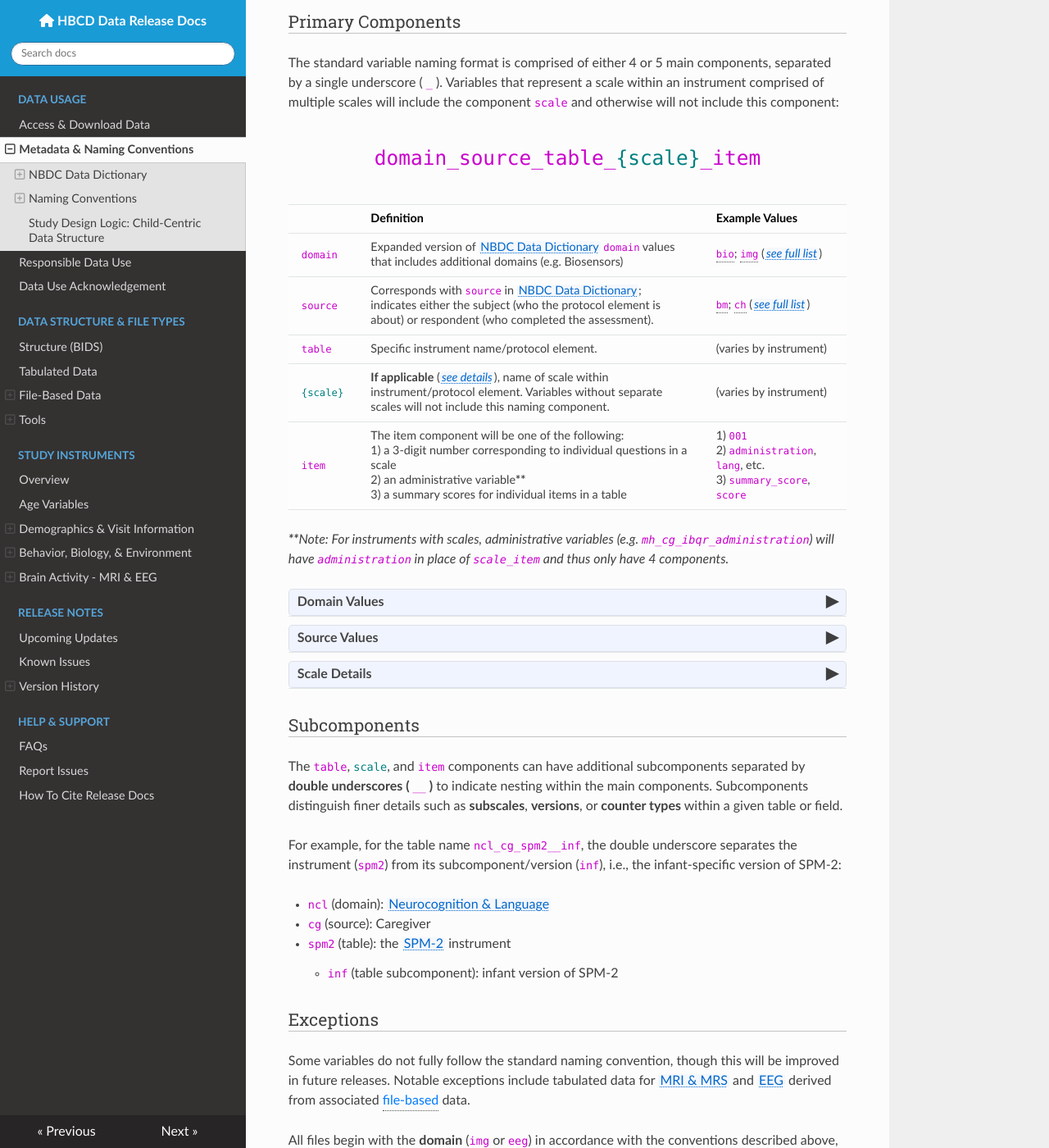
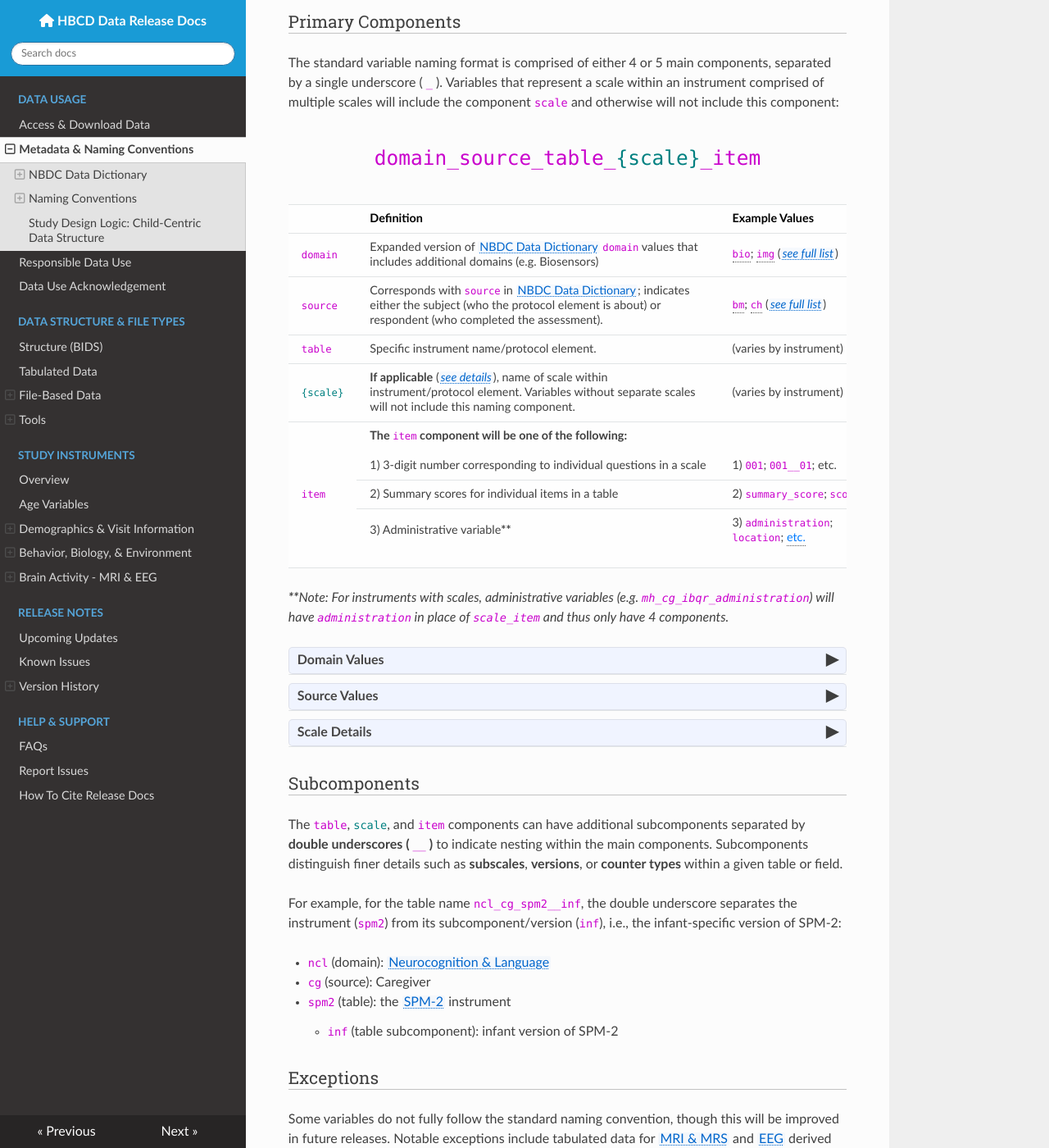
Before and after one commit to nbdc-datahub/hbcd-docs, an MkDocs documentation site: the page built from docs/access/metadata.md, in a window 1280 px wide and 1400 px high, scrolled down 3186 px. Shown: the whole window at 82% size. Built offline with MkDocs 1.6.1, drawn with Linux system fonts in a browser that asks for light colours; nearby versions of some CDN libraries.

Commit message:
clarify item component re: admin variables

```diff
--- a/docs/access/metadata.md
+++ b/docs/access/metadata.md
@@ -379,8 +379,8 @@ The standard variable naming format is comprised of either 4 or 5 main component
 <table class="table-no-vertical-lines" style="width: 100%; border-collapse: collapse; table-layout: fixed;">
 <thead>
   <th style="width: 5%;"></th>
-  <th style="width: 60%;">Definition</th>
-  <th style="width: 25%;">Example Values</th>
+  <th style="width: 50%;">Definition</th>
+  <th style="width: 30%;">Example Values</th>
 </thead>
 <tbody>
 <tr>
@@ -407,14 +407,20 @@ The standard variable naming format is comprised of either 4 or 5 main component
 <td style="word-wrap: break-word; white-space: normal;">(varies by instrument)</td></tr>
 </tr>
 <tr>
-<td><b><code>item</code></b></td>
-<td style="word-wrap: break-word; white-space: normal;">The item component will be one of the following:<br>
-  1) a 3-digit number corresponding to individual questions in a scale<br>
-  2) an administrative variable<b>**</b><br>
-  3) a summary scores for individual items in a table</td>
-<td style="word-wrap: break-word; white-space: normal;"> 1) <code>001</code><br>
-  2) <code>administration</code>, <code>lang</code>, etc.<br>
-  3) <code>summary_score</code>, <code>score</code></td></tr>
+  <td colspan="1" rowspan="3">
+  <div><b><code>item</code></b></div>
+  </td>
+  <td><b>The <code>item</code> component will be one of the following:</b><br><br>
+    1) 3-digit number corresponding to individual questions in a scale</td>
+  <td><br><br>1) <code>001</code>; <code>001__01</code>; etc.</td>
+  </tr>
+  <tr>
+  <td>2) Summary scores for individual items in a table</td>
+  <td>2) <code>summary_score</code>; <code>score</code>; etc.</td>
+  </tr>
+  <tr>
+  <td>3) Administrative variable<b>**</b><br><br></td>
+  <td style="word-wrap: break-word; white-space: normal;">3) <code>administration</code>; <code>location</code>; <span class="tooltip tooltip-left">etc.<span class="tooltiptext"><code>lang</code>; <code>date_taken</code>; <code>candidate_age</code>; <code>gestational_age</code>; <code>adjusted_age</code></span></span><br><br></td>
 </tr>
 </tbody>
 </table>
@@ -503,7 +509,7 @@ The standard variable naming format is comprised of either 4 or 5 main component
 <p>Study instruments/tables composed of multiple scales will include the <code><span style="color: teal;">{scale}</span></code> naming component. This is applicable to the following instruments in the current release:</p>
 <br>
 <br>
-<table class="table-no-vertical-lines" style="width: 100%; border-collapse: collapse; table-layout: fixed; font-size: 15px"">
+<table class="table-no-vertical-lines" style="width: 100%; border-collapse: collapse; table-layout: fixed; font-size: 15px">
   <thead>
     <tr>
       <th style="width: 5%; padding-right: 2px;">Domain</th>
--- a/docs/css/custom.css
+++ b/docs/css/custom.css
@@ -32,7 +32,8 @@
 }
 
 /* Inline code styling */
-:not(pre) > code {
+/* Default inline code styling */
+code {
   background: none !important;
   border: none !important;
   padding: 0 !important;
@@ -40,12 +41,21 @@
   font-size: 0.85em !important;
   font-weight: 500;
 }
-
-code, pre {
+/* Reset for code inside <pre> */
+pre > code {
+  all: unset;
   font-family: 'Fira Code', 'JetBrains Mono', 'Source Code Pro', monospace;
   font-size: 0.95em;
 }
-
+/* Reset for code inside tooltips */
+.tooltiptext code,
+[role="tooltiptext"] code {
+  all: unset;
+  font-family: inherit;
+  color: white !important;
+  font-size: inherit;
+  font-weight: inherit;
+}
 
 /* Style for expand all button (measures overview page) */
 #toggle-all-btn {
```
